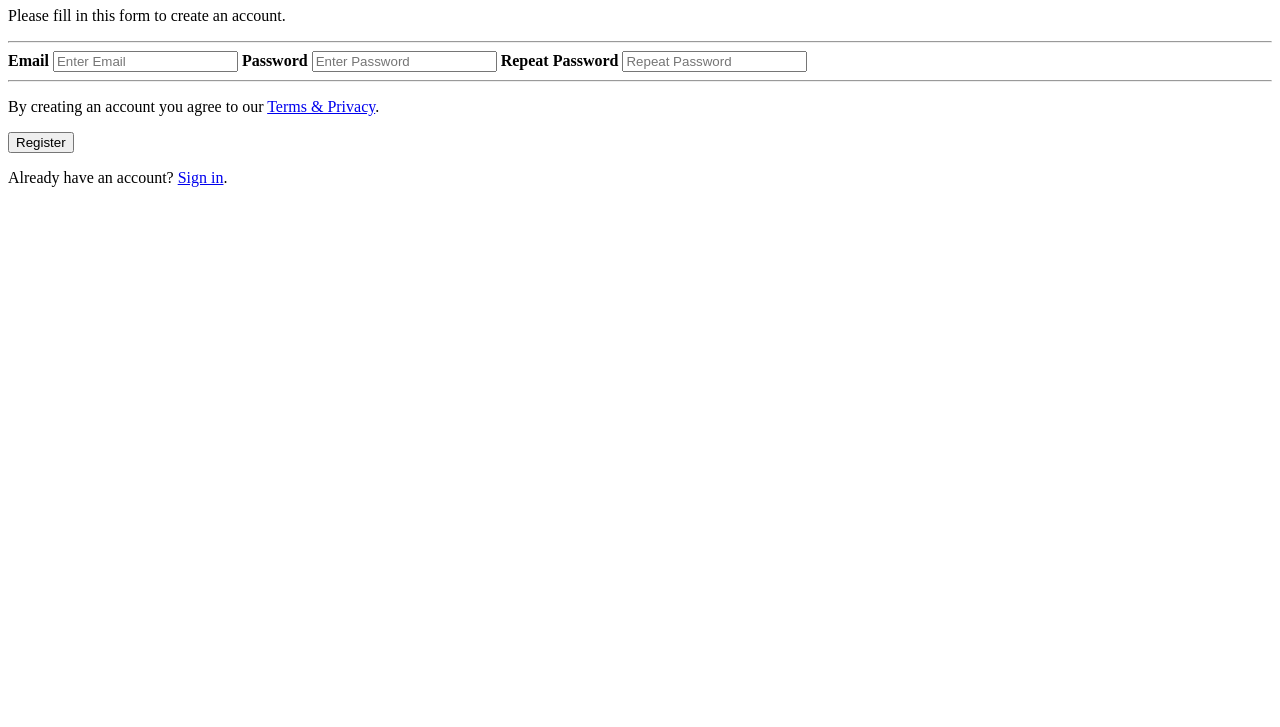
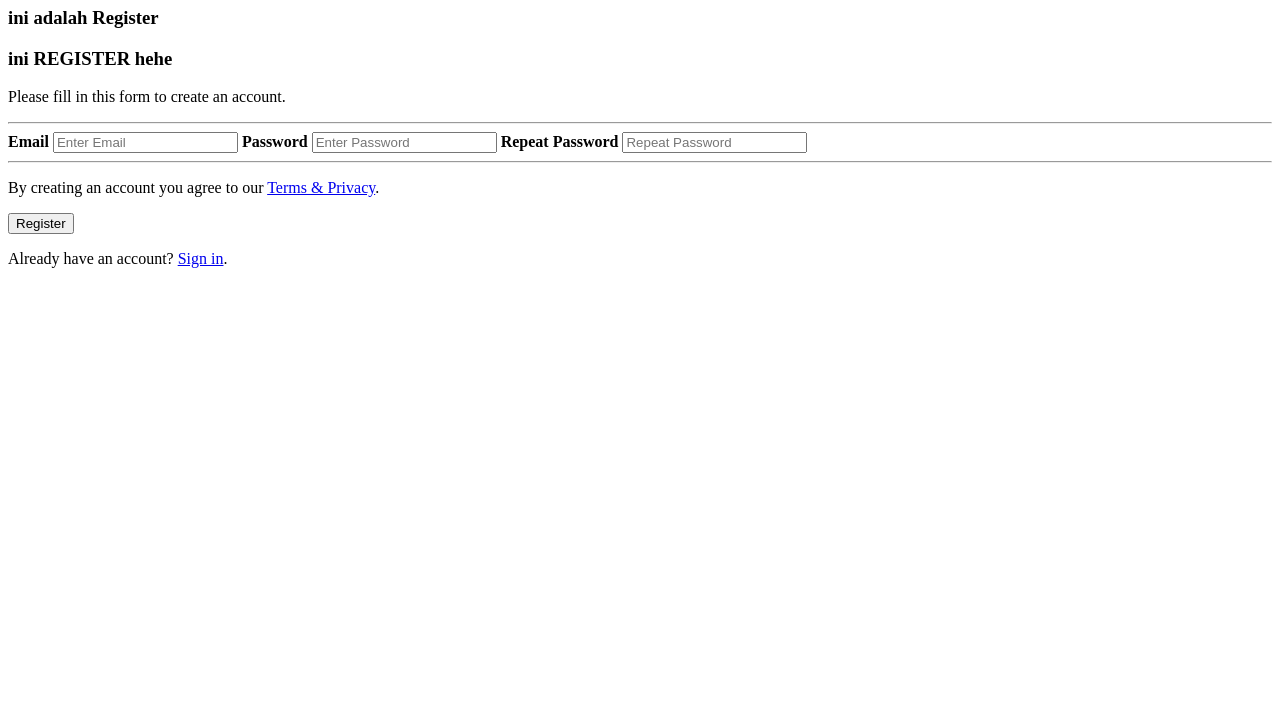
Before and after one commit to yudanilam/pwlA, a plain HTML site: page register.html in a window 1280 px wide. Shown: the part 73-800 px from the top of the page. Drawn offline with Linux system fonts and the light colour scheme.

Commit message:
update registet
menambahkan h3 dibawah judul

```diff
--- a/register.html
+++ b/register.html
@@ -9,6 +9,8 @@
     <form action="action_page.php">
         <div class="container">
           <h1>Register</h1>
+          <h3>ini adalah Register</h3>
+          <h3>ini REGISTER hehe</h3>
           <p>Please fill in this form to create an account.</p>
           <hr>
 
```
